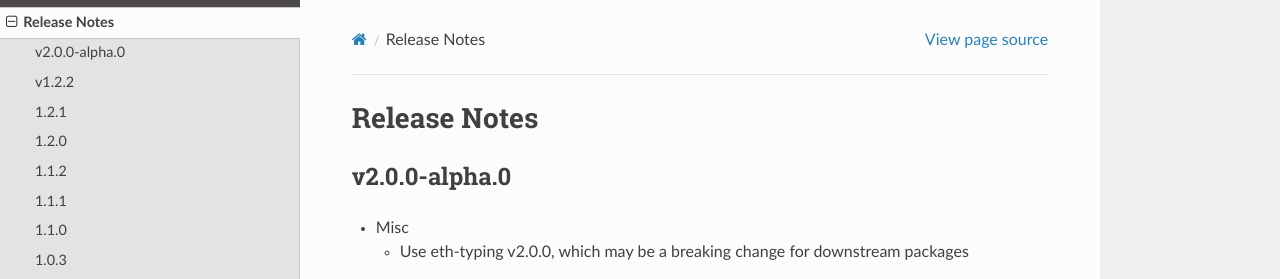
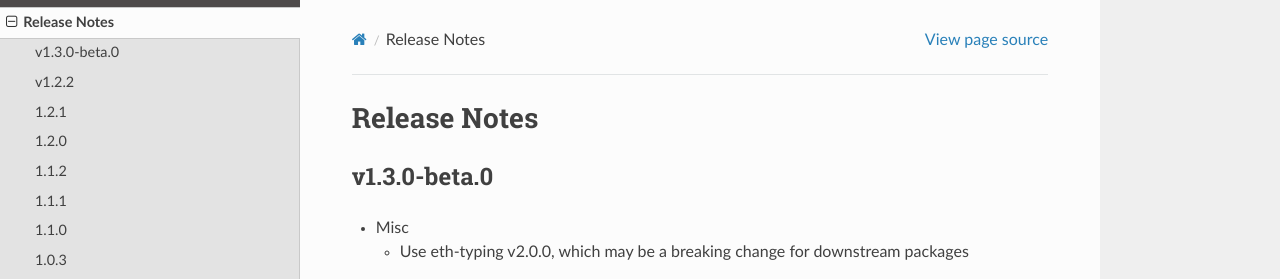
Before and after one commit to ethereum/eth-utils, a Sphinx documentation site: the page built from docs/releases.rst, in a window 1280 px wide and 900 px high. Shown: the top 279 px of the window. Built offline with Sphinx 7.4.7 and the Read the Docs theme 2.0.0, drawn with Linux system fonts in a browser that asks for light colours.

Commit message:
Modify relase notes for upcoming v1.3.0-beta.0

```diff
--- a/docs/releases.rst
+++ b/docs/releases.rst
@@ -1,7 +1,7 @@
 Release Notes
 =============
 
-v2.0.0-alpha.0
+v1.3.0-beta.0
 --------------
 
 - Misc
```
